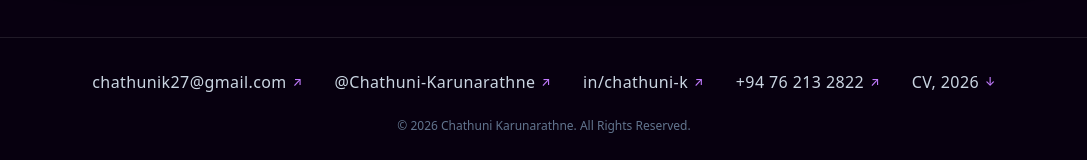
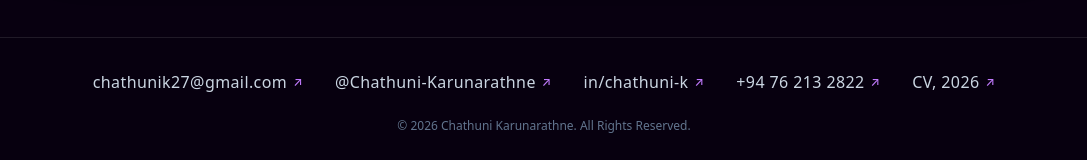
Before and after one commit to Chathuni-Karunarathne/my-portfolio, a Next.js app: page / in a window 1280 px wide. Shown: the part 5606-5766 px from the top of the page, without its empty margins (96-1183 px from the left). Built offline with nearby package versions, Linux system fonts and the light colour scheme.

Commit message:
feat: update CV link in homepage and enhance CV content

```diff
--- a/app/page.tsx
+++ b/app/page.tsx
@@ -716,15 +716,15 @@ export default function Home() {
                 <span>+94 76 213 2822</span>
                 <span className="text-xs transition-transform duration-300 group-hover:translate-x-0.5 group-hover:-translate-y-0.5 text-purple-400">↗</span>
               </a>
-              <button
-                type="button"
-                onClick={handleDownload}
-                disabled={isDownloading}
+              <a
+                href="/cv.pdf"
+                target="_blank"
+                rel="noopener noreferrer"
                 className="group flex items-center gap-1.5 transition-all duration-300 hover:text-purple-300 cursor-pointer bg-transparent border-0 p-0 text-slate-300 font-medium text-xs sm:text-sm md:text-base tracking-wide disabled:opacity-50"
               >
                 <span>CV, 2026</span>
-                <span className="text-xs transition-transform duration-300 group-hover:translate-y-0.5 text-purple-400">↓</span>
-              </button>
+                <span className="text-xs transition-transform duration-300 group-hover:translate-x-0.5 group-hover:-translate-y-0.5 text-purple-400">↗</span>
+              </a>
             </div>
             <div className="text-center text-xs text-slate-500">
               <span>© 2026 Chathuni Karunarathne. All Rights Reserved.</span>
```
Also changed, not shown: 1 other file (tests, documents, lock files or other folders).
